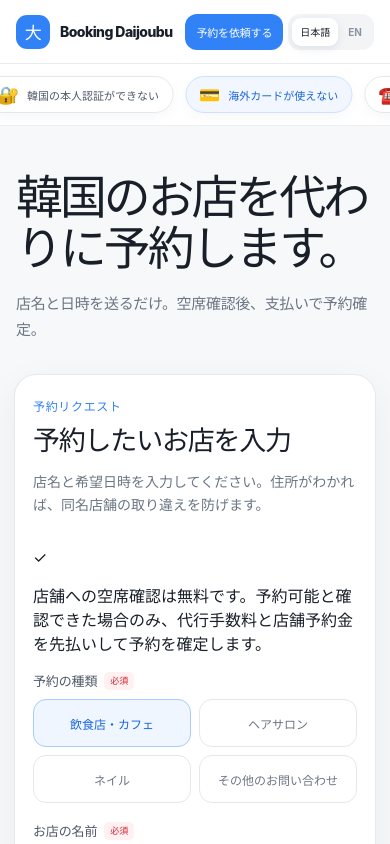
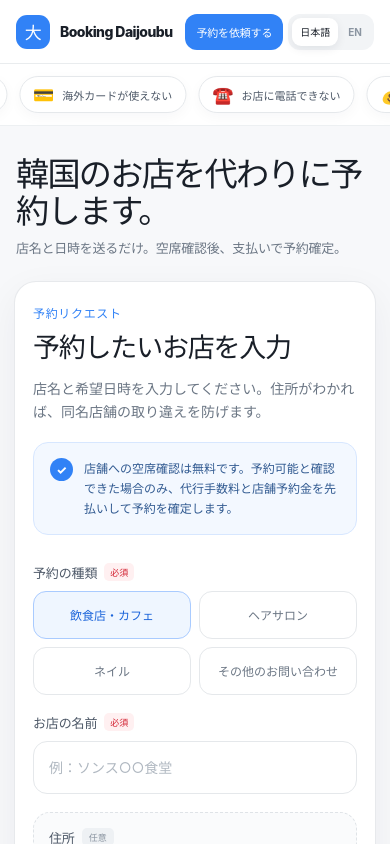
Before and after one commit to Flow4Work/Booking_Daijoubu, a Next.js app: page / in a window 390 px wide. Shown: the top 844 px of the page. Built offline with nearby package versions, Linux system fonts and the light colour scheme.

Commit message:
Speed up animations and compact booking layout

```diff
--- a/app/globals.css
+++ b/app/globals.css
@@ -54,7 +54,7 @@ button { cursor: pointer; }
   font-size: 13px;
   font-weight: 740;
   letter-spacing: -.015em;
-  transition: background .15s ease, color .15s ease, transform .15s ease;
+  transition: background .1s ease, color .1s ease, transform .1s ease;
 }
 .booking-nav-action:hover { color: var(--ink); background: var(--soft); }
 .booking-nav-primary { color: #fff; background: var(--blue); }
@@ -77,7 +77,7 @@ button { cursor: pointer; }
   gap: 12px;
   width: max-content;
   padding: 12px 0;
-  animation: concern-scroll 27s linear infinite;
+  animation: concern-scroll 18s linear infinite;
 }
 .booking-concern-track:hover { animation-play-state: paused; }
 .booking-concern-track > span {
@@ -95,16 +95,33 @@ button { cursor: pointer; }
   white-space: nowrap;
   box-shadow: 0 4px 14px rgba(0, 27, 55, .035);
 }
-.booking-concern-track > span:nth-child(4n) { color: var(--blue-dark); border-color: #cfe1ff; background: #f2f7ff; }
+.booking-concern-track > span:nth-child(7n) { color: var(--blue-dark); border-color: #cfe1ff; background: #f2f7ff; }
 .booking-concern-track b { font-size: 17px; }
 @keyframes concern-scroll { to { transform: translateX(-50%); } }
 
-.booking-platform-shell { width: min(1180px, calc(100% - 48px)); margin: 0 auto; padding: 64px 0 106px; }
-.booking-platform-intro { max-width: 860px; padding: 0 4px 42px; }
-.booking-platform-intro h1 { margin: 0; font-size: clamp(42px, 5.7vw, 70px); line-height: 1.08; letter-spacing: -.062em; font-weight: 790; }
-.booking-platform-intro h1 span,
-.booking-platform-intro > p span { display: block; }
-.booking-platform-intro > p { margin: 24px 0 0; color: var(--muted); font-size: clamp(16px, 1.7vw, 19px); line-height: 1.72; letter-spacing: -.022em; }
+.booking-platform-shell { width: min(1180px, calc(100% - 48px)); margin: 0 auto; padding: 38px 0 106px; }
+.booking-platform-intro {
+  display: flex;
+  align-items: baseline;
+  gap: 18px;
+  max-width: 1180px;
+  padding: 0 4px 26px;
+}
+.booking-platform-intro h1 {
+  margin: 0;
+  font-size: clamp(29px, 3.5vw, 46px);
+  line-height: 1.12;
+  letter-spacing: -.052em;
+  font-weight: 790;
+  white-space: nowrap;
+}
+.booking-platform-intro > p {
+  margin: 0;
+  color: var(--muted);
+  font-size: clamp(13px, 1.3vw, 16px);
+  line-height: 1.5;
+  letter-spacing: -.018em;
+}
 
 .booking-workspace {
   display: grid;
@@ -115,7 +132,7 @@ button { cursor: pointer; }
 }
 .booking-platform-card { border: 1px solid rgba(229, 232, 235, .92); border-radius: 26px; background: #fff; box-shadow: 0 12px 38px rgba(0, 27, 55, .055); }
 .booking-form-card { padding: clamp(24px, 3.5vw, 38px); }
-.booking-form-intro { margin-bottom: 30px; text-align: left; }
+.booking-form-intro { margin-bottom: 18px; text-align: left; }
 .booking-form-intro > p,
 .booking-card-label,
 .booking-discovery-heading > p { margin: 0 0 11px; color: var(--blue); font-size: 12px; font-weight: 800; letter-spacing: .055em; text-transform: uppercase; }
@@ -124,6 +141,19 @@ button { cursor: pointer; }
 .booking-payment-card h2,
 .booking-discovery-heading h2 { margin: 0; font-size: clamp(27px, 3vw, 38px); line-height: 1.22; letter-spacing: -.045em; font-weight: 780; }
 .booking-form-intro > span { display: block; max-width: 720px; margin-top: 12px; color: var(--muted); font-size: 14px; line-height: 1.7; }
+.booking-confirmation-note {
+  display: flex;
+  align-items: flex-start;
+  gap: 11px;
+  margin: 0 0 28px;
+  padding: 15px 16px;
+  border: 1px solid #d7e7ff;
+  border-radius: 15px;
+  color: #315a91;
+  background: #f3f8ff;
+}
+.booking-confirmation-note > span { display: grid; flex: 0 0 auto; place-items: center; width: 23px; height: 23px; border-radius: 50%; color: #fff; background: var(--blue); font-size: 12px; font-weight: 800; }
+.booking-confirmation-note p { margin: 1px 0 0; font-size: 12px; line-height: 1.65; font-weight: 650; }
 .booking-form-card form { display: grid; grid-template-columns: repeat(2, minmax(0, 1fr)); gap: 20px; }
 .booking-field,
 .booking-fieldset { display: grid; gap: 9px; min-width: 0; }
@@ -159,7 +189,7 @@ button { cursor: pointer; }
 .booking-field input,
 .booking-field textarea,
 .booking-field select,
-.booking-fieldset input,
+.booking-fieldset > select,
 .booking-date-grid select {
   width: 100%;
   min-height: 53px;
@@ -170,7 +200,7 @@ button { cursor: pointer; }
   color: var(--ink);
   background: #fff;
   font-size: 14px;
-  transition: border-color .15s ease, box-shadow .15s ease, background .15s ease;
+  transition: border-color .1s ease, box-shadow .1s ease, background .1s ease;
 }
 .booking-field textarea { min-height: 124px; padding-top: 15px; resize: vertical; line-height: 1.55; }
 .booking-field input::placeholder,
@@ -178,12 +208,12 @@ button { cursor: pointer; }
 .booking-field input:hover,
 .booking-field textarea:hover,
 .booking-field select:hover,
-.booking-fieldset input:hover,
+.booking-fieldset > select:hover,
 .booking-date-grid select:hover { background: #fbfcfd; }
 .booking-field input:focus,
 .booking-field textarea:focus,
 .booking-field select:focus,
-.booking-fieldset input:focus,
+.booking-fieldset > select:focus,
 .booking-date-grid select:focus { border-color: #8abcfb; background: #fff; box-shadow: 0 0 0 4px rgba(49, 130, 246, .1); }
 .booking-optional-field { padding: 15px; border: 1px dashed #dfe3e7; border-radius: 17px; background: #fafbfc; }
 .booking-optional-field input,
@@ -202,7 +232,7 @@ button { cursor: pointer; }
   background: #fff;
   font-size: 12px;
   font-weight: 720;
-  transition: border-color .15s ease, color .15s ease, background .15s ease;
+  transition: border-color .1s ease, color .1s ease, background .1s ease;
 }
 .booking-category-grid button:hover { border-color: #b7c2cc; color: var(--ink); }
 .booking-category-grid button.active { border-color: #a9cbff; color: var(--blue-dark); background: #eff6ff; }
@@ -211,8 +241,8 @@ button { cursor: pointer; }
 .booking-field.has-error input,
 .booking-field.has-error textarea,
 .booking-field.has-error select,
-.booking-fieldset.has-error input,
-.booking-fieldset.has-error select,
+.booking-fieldset.has-error > select,
+.booking-fieldset.has-error .booking-date-grid select,
 .booking-consent.has-error { border-color: #f06c78; background: #fffafa; box-shadow: 0 0 0 3px rgba(228, 41, 57, .08); }
 .booking-validation-error { color: var(--danger); font-size: 11px; font-weight: 700; line-height: 1.45; }
 .booking-submit {
@@ -229,7 +259,7 @@ button { cursor: pointer; }
   box-shadow: 0 12px 26px rgba(49, 130, 246, .2);
   font-size: 15px;
   font-weight: 780;
-  transition: background .15s ease, transform .15s ease;
+  transition: background .1s ease, transform .1s ease;
 }
 .booking-submit:hover { background: var(--blue-dark); transform: translateY(-1px); }
 .booking-submit:disabled { cursor: not-allowed; opacity: .5; transform: none; box-shadow: none; }
@@ -242,8 +272,8 @@ button { cursor: pointer; }
 .booking-process-card h2,
 .booking-payment-card h2 { font-size: 25px; }
 .booking-process-card ol { display: grid; gap: 0; margin: 24px 0 0; padding: 0; list-style: none; }
-.booking-process-card li { position: relative; display: grid; grid-template-columns: 38px 1fr; gap: 12px; min-height: 78px; }
-.booking-process-card li:not(:last-child)::after { content: ""; position: absolute; top: 39px; left: 18px; width: 2px; height: 38px; background: var(--line); }
+.booking-process-card li { position: relative; display: grid; grid-template-columns: 38px 1fr; gap: 12px; min-height: 88px; }
+.booking-process-card li:not(:last-child)::after { content: ""; position: absolute; top: 39px; left: 18px; width: 2px; height: 48px; background: var(--line); }
 .booking-process-card li > span { display: grid; place-items: center; width: 38px; height: 38px; border-radius: 50%; color: var(--blue-dark); background: #eff6ff; font-size: 12px; font-weight: 800; }
 .booking-process-card li > div { display: grid; align-content: start; gap: 5px; padding-top: 2px; }
 .booking-process-card li strong { font-size: 14px; font-weight: 760; }
@@ -266,11 +296,11 @@ button { cursor: pointer; }
 .booking-discovery-heading > span { display: block; max-width: 720px; margin-top: 13px; color: var(--muted); font-size: 14px; line-height: 1.7; }
 .booking-marquee { display: grid; gap: 12px; width: 100%; overflow: hidden; }
 .booking-marquee-lane { overflow: hidden; -webkit-mask-image: linear-gradient(to right, transparent, #000 6%, #000 94%, transparent); mask-image: linear-gradient(to right, transparent, #000 6%, #000 94%, transparent); }
-.booking-marquee-track { display: flex; gap: 12px; width: max-content; padding: 2px 6px; animation: booking-marquee 32s linear infinite; }
-.booking-marquee-lane.reverse .booking-marquee-track { animation-direction: reverse; animation-duration: 36s; }
+.booking-marquee-track { display: flex; gap: 12px; width: max-content; padding: 2px 6px; animation: booking-marquee 21s linear infinite; }
+.booking-marquee-lane.reverse .booking-marquee-track { animation-direction: reverse; animation-duration: 24s; }
 .booking-marquee-track:hover,
 .booking-marquee-track:focus-within { animation-play-state: paused; }
-.booking-marquee a { display: inline-flex; align-items: center; gap: 10px; min-height: 58px; padding: 0 18px; border: 1px solid var(--line); border-radius: 17px; background: #fff; box-shadow: 0 7px 22px rgba(0, 27, 55, .04); white-space: nowrap; transition: border-color .15s ease, transform .15s ease, box-shadow .15s ease; }
+.booking-marquee a { display: inline-flex; align-items: center; gap: 10px; min-height: 58px; padding: 0 18px; border: 1px solid var(--line); border-radius: 17px; background: #fff; box-shadow: 0 7px 22px rgba(0, 27, 55, .04); white-space: nowrap; transition: border-color .1s ease, transform .1s ease, box-shadow .1s ease; }
 .booking-marquee a:hover { transform: translateY(-2px); border-color: #a9cbff; box-shadow: 0 11px 28px rgba(49, 130, 246, .1); }
 .booking-marquee a > span { font-size: 20px; }
 .booking-marquee a strong { font-size: 14px; font-weight: 740; }
@@ -283,6 +313,9 @@ button { cursor: pointer; }
 .booking-footer p { max-width: 620px; margin: 9px auto 0; color: var(--muted-light); font-size: 11px; line-height: 1.6; }
 
 @media (max-width: 980px) {
+  .booking-platform-intro { display: block; }
+  .booking-platform-intro h1 { white-space: normal; }
+  .booking-platform-intro > p { margin-top: 10px; }
   .booking-workspace { grid-template-columns: 1fr; }
   .booking-side-rail { position: static; grid-template-columns: 1fr 1fr; }
 }
@@ -297,13 +330,13 @@ button { cursor: pointer; }
   .booking-language button { min-height: 28px; padding: 0 8px; font-size: 10px; }
 
   .booking-concern-strip { -webkit-mask-image: none; mask-image: none; }
-  .booking-concern-track { animation-duration: 24s; }
+  .booking-concern-track { animation-duration: 16s; }
   .booking-concern-track > span { min-height: 37px; padding: 0 13px; font-size: 11px; }
 
-  .booking-platform-shell { width: min(100% - 28px, 1180px); padding: 46px 0 76px; }
-  .booking-platform-intro { padding: 0 2px 31px; }
-  .booking-platform-intro h1 { font-size: clamp(38px, 12vw, 54px); }
-  .booking-platform-intro > p { margin-top: 18px; font-size: 15px; }
+  .booking-platform-shell { width: min(100% - 28px, 1180px); padding: 30px 0 76px; }
+  .booking-platform-intro { padding: 0 2px 22px; }
+  .booking-platform-intro h1 { font-size: clamp(29px, 8.5vw, 39px); }
+  .booking-platform-intro > p { margin-top: 9px; font-size: 13px; }
   .booking-form-card { padding: 22px 18px; border-radius: 22px; }
   .booking-form-card form { grid-template-columns: 1fr; gap: 18px; }
   .booking-field-wide { grid-column: auto; }
```
